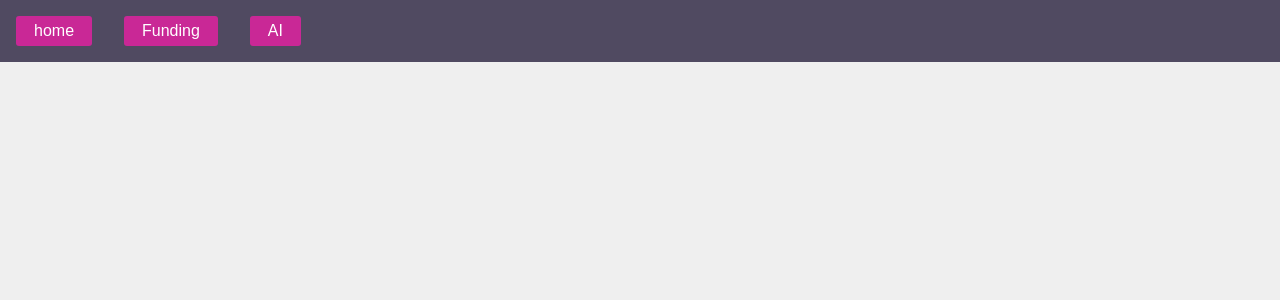
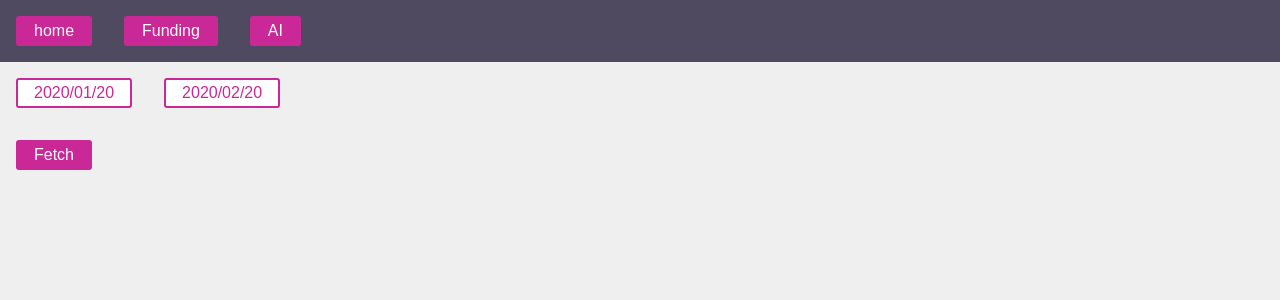
Before and after one commit to JorisOpsommer/Mexer, a React (Create React App) app: page /Mexer/ai in a window 1280 px wide. Shown: the top 300 px of the page. Built offline with nearby package versions, Linux system fonts and the light colour scheme.

Commit message:
warning fix

```diff
--- a/src/App.tsx
+++ b/src/App.tsx
@@ -1,5 +1,5 @@
 import React from "react";
-import { HashRouter as Router, Switch, Route, Link } from "react-router-dom";
+import { BrowserRouter as Router, Switch, Route, Link } from "react-router-dom";
 import "./App.css";
 import NavMenu from "./nav/Nav-menu";
 import Home from "./home/Home";
--- a/src/ai/Ai.tsx
+++ b/src/ai/Ai.tsx
@@ -156,13 +156,13 @@
           <DatePicker
             selected={startDate}
             onChange={date => setStartDate(date)}
-            customInput={<PrimaryButtonInput />}
+            customInput={<DatepickerInput />}
             dateFormat="yyyy/MM/dd"
           />
           <DatePicker
             selected={endDate}
             onChange={date => setEndDate(date)}
-            customInput={<PrimaryButtonInput />}
+            customInput={<DatepickerInput />}
             dateFormat="yyyy/MM/dd"
           />
           <div>
@@ -213,3 +213,6 @@
 const StyledContent = styled.div`
   margin-left: 1rem;
 `;
+const DatepickerInput = React.forwardRef(({ ...props }, ref) => (
+  <PrimaryButtonInput {...props} />
+));
```
